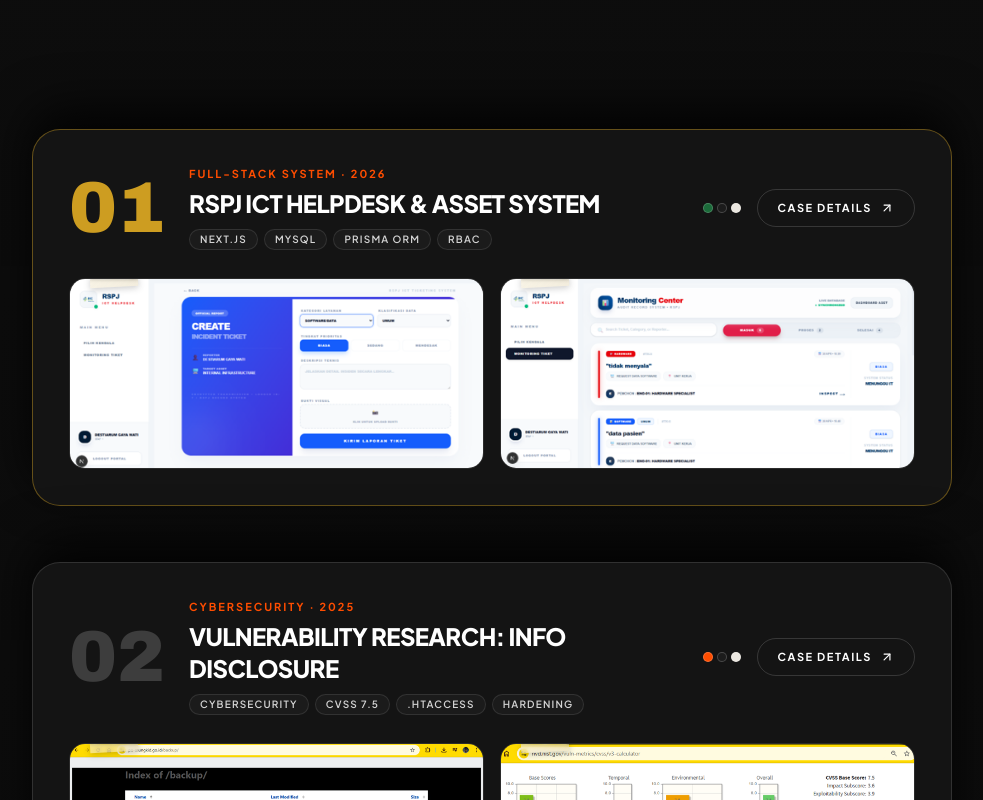
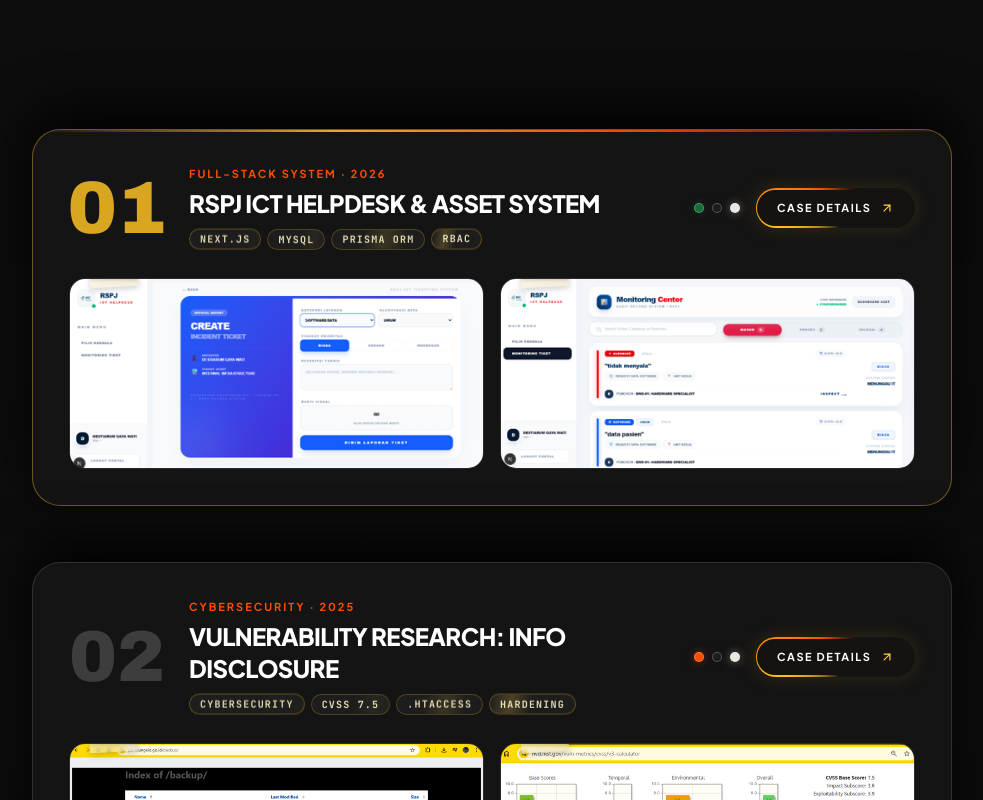
Before and after one commit to sogiahmad/portfolio-v3, a Next.js app: page / in a window 1280 px wide. Shown: the part 3140-3940 px from the top of the page, without its empty margins (148-1131 px from the left). Built offline with nearby package versions, Linux system fonts and the light colour scheme.

Commit message:
feat: add animated tags, color-cycling dots, and orbiting border on case details

```diff
--- a/src/components/ProjectsStack.tsx
+++ b/src/components/ProjectsStack.tsx
@@ -18,6 +18,8 @@ const STRIP_ITEMS = [
   "RSPJ · MEGA BAJA · DIMSKUY",
 ];
 
+const FALLBACK_THREE_DOTS = ["#10B981", "#FBBF24", "#FF4D00"];
+
 function matchesProjectFilter(
   project: ProjectItem,
   filter: ProjectFilter
@@ -30,6 +32,18 @@ function matchesProjectFilter(
   return !cat.includes("SECURITY") && !cat.includes("CYBER");
 }
 
+function getThreeDistinctDots(palette?: string[]): string[] {
+  const base = Array.isArray(palette) ? palette.filter(Boolean) : [];
+  const result = [...base];
+  for (const fb of FALLBACK_THREE_DOTS) {
+    if (result.length >= 3) break;
+    if (!result.includes(fb)) {
+      result.push(fb);
+    }
+  }
+  return result.slice(0, 3);
+}
+
 export default function ProjectsStack() {
   const containerRef = useRef<HTMLElement>(null);
   const cardsRef = useRef<(HTMLDivElement | null)[]>([]);
@@ -38,6 +52,10 @@ export default function ProjectsStack() {
   );
   const [activeFilter, setActiveFilter] = useState<ProjectFilter>("all");
   const [activeCardIdx, setActiveCardIdx] = useState(0);
+  const [filterAnimTick, setFilterAnimTick] = useState(0);
+  const [cardSpotlights, setCardSpotlights] = useState<
+    Record<string, { x: number; y: number; active: boolean }>
+  >({});
 
   const visibleProjects = PROJECTS_DATA.filter((proj) =>
     matchesProjectFilter(proj, activeFilter)
@@ -90,6 +108,37 @@ export default function ProjectsStack() {
     return () => ctx.revert();
   }, [activeFilter]);
 
+  const handleCardMouseMove = (
+    e: React.MouseEvent<HTMLDivElement>,
+    projectId: string
+  ) => {
+    const rect = e.currentTarget.getBoundingClientRect();
+    const x = Math.max(
+      0,
+      Math.min(100, ((e.clientX - rect.left) / rect.width) * 100)
+    );
+    const y = Math.max(
+      0,
+      Math.min(100, ((e.clientY - rect.top) / rect.height) * 100)
+    );
+
+    setCardSpotlights((prev) => ({
+      ...prev,
+      [projectId]: { x, y, active: true },
+    }));
+  };
+
+  const handleCardMouseLeave = (projectId: string) => {
+    setCardSpotlights((prev) => ({
+      ...prev,
+      [projectId]: {
+        x: prev[projectId]?.x ?? 50,
+        y: prev[projectId]?.y ?? 20,
+        active: false,
+      },
+    }));
+  };
+
   return (
     <section
       id="projects"
@@ -114,7 +163,11 @@ export default function ProjectsStack() {
           <div className="inline-flex items-center gap-2 font-sans font-bold text-[11px] tracking-[0.2em] text-neutral-400 uppercase mb-3">
             <span className="w-2 h-2 rounded-full bg-accent animate-pulse" />
             <span>SELECTED WORK · V.3</span>
-            <span className="text-amber-400 font-mono">
+            <span
+              key={`counter-${activeFilter}-${safeActiveIdx}`}
+              style={{ animation: "counterPop 0.28s ease-out" }}
+              className="text-amber-400 font-mono"
+            >
               · 0{safeActiveIdx + 1} / 0{listToRender.length}
             </span>
           </div>
@@ -139,10 +192,11 @@ export default function ProjectsStack() {
                   onClick={() => {
                     setActiveFilter(tab.key);
                     setActiveCardIdx(0);
+                    setFilterAnimTick((prev) => prev + 1);
                   }}
                   className={`inline-flex items-center gap-1.5 px-4 py-1.5 rounded-full font-mono text-[10px] font-bold tracking-[0.14em] uppercase transition-all duration-200 cursor-pointer ${
                     isSelected
-                      ? "bg-amber-400 text-obsidian shadow-[0_0_18px_rgba(251,191,36,0.3)]"
+                      ? "bg-amber-400 text-obsidian shadow-[0_0_18px_rgba(251,191,36,0.3)] scale-[1.02]"
                       : "bg-white/[0.04] text-neutral-300 hover:text-amber-300 border border-white/10"
                   }`}
                 >
@@ -156,30 +210,67 @@ export default function ProjectsStack() {
       </div>
 
       {/* Container Kartu Ramping di Tengah */}
-      <div className="relative z-10 max-w-[920px] mx-auto">
+      <div
+        key={`list-${activeFilter}-${filterAnimTick}`}
+        className="relative z-10 max-w-[920px] mx-auto"
+      >
         <div className="relative space-y-10 md:space-y-14 pb-8">
           {listToRender.map((project, index) => {
             const topOffset = 88 + index * 20;
             const isCurrentCard = index === safeActiveIdx;
+            const spot = cardSpotlights[project.id];
+            const threeDots = getThreeDistinctDots(project.palette);
+
             return (
               <div
                 key={project.id}
                 ref={(el) => {
                   cardsRef.current[index] = el;
                 }}
-                style={{ top: `${topOffset}px` }}
-                className={`sticky rounded-[1.75rem] bg-[#141414] border p-6 sm:p-8 md:p-9 shadow-[0_-18px_50px_rgba(0,0,0,0.85)] transition-colors duration-300 will-change-transform ${
+                onMouseMove={(e) => handleCardMouseMove(e, project.id)}
+                onMouseLeave={() => handleCardMouseLeave(project.id)}
+                style={{
+                  top: `${topOffset}px`,
+                  animation: `projectCardReveal 0.48s cubic-bezier(0.22, 1, 0.36, 1) ${Math.min(index * 0.08, 0.24)}s both`,
+                }}
+                className={`group/card relative sticky rounded-[1.75rem] bg-[#141414] border p-6 sm:p-8 md:p-9 shadow-[0_-18px_50px_rgba(0,0,0,0.85)] transition-colors duration-300 will-change-transform overflow-hidden ${
                   isCurrentCard
-                    ? "border-amber-400/35"
+                    ? "border-amber-400/40"
                     : "border-white/[0.12] hover:border-white/25"
                 }`}
               >
+                {/* Garis Kilau Emas / Oranye Tipis di Tepi Atas Card Aktif */}
+                <div
+                  aria-hidden="true"
+                  style={{
+                    background:
+                      "linear-gradient(90deg, transparent, #FBBF24, #FF4D00, transparent)",
+                  }}
+                  className={`pointer-events-none absolute top-0 inset-x-0 h-[2px] transition-opacity duration-300 ${
+                    isCurrentCard
+                      ? "opacity-90"
+                      : "opacity-0 group-hover/card:opacity-60"
+                  }`}
+                />
+
+                {/* Spotlight Cahaya Halus Mengikuti Kursor di Dalam Card */}
+                <div
+                  aria-hidden="true"
+                  style={{
+                    opacity: spot?.active ? 1 : 0,
+                    background: `radial-gradient(360px circle at ${spot?.x ?? 50}% ${spot?.y ?? 20}%, rgba(251, 191, 36, 0.09), rgba(255, 77, 0, 0.04) 40%, transparent 72%)`,
+                  }}
+                  className="pointer-events-none absolute inset-0 transition-opacity duration-300 z-0"
+                />
+
                 {/* Compact Precision Header */}
-                <div className="flex flex-col lg:flex-row lg:items-center justify-between gap-5">
+                <div className="relative z-10 flex flex-col lg:flex-row lg:items-center justify-between gap-5">
                   <div className="flex items-start sm:items-center gap-5 md:gap-6">
                     <span
-                      className={`font-display text-5xl sm:text-6xl md:text-7xl leading-none select-none shrink-0 transition-colors duration-300 ${
-                        isCurrentCard ? "text-amber-400/80" : "text-[#3D3D3D]"
+                      className={`font-display text-5xl sm:text-6xl md:text-7xl leading-none select-none shrink-0 transition-all duration-300 ${
+                        isCurrentCard
+                          ? "text-amber-400/85 scale-[1.03]"
+                          : "text-[#3D3D3D] group-hover/card:text-amber-300/50"
                       }`}
                     >
                       {project.number}
@@ -192,47 +283,76 @@ export default function ProjectsStack() {
                       <h3 className="mt-1 font-sans font-extrabold text-lg sm:text-xl md:text-2xl text-white tracking-tight uppercase">
                         {project.title}
                       </h3>
+
+                      {/* Sub / Tags dengan Animasi Gerak Seperti About & Services */}
                       <div className="mt-2.5 flex flex-wrap gap-1.5">
-                        {project.tags.map((tag) => (
+                        {project.tags.map((tag, tIdx) => (
                           <span
                             key={tag}
-                            className="font-sans font-semibold text-[10px] tracking-[0.12em] uppercase px-2.5 py-0.5 rounded-full bg-white/[0.03] border border-white/10 text-neutral-300"
+                            style={{
+                              animation: `subTagMotion 3.2s ease-in-out ${tIdx * 0.35}s infinite`,
+                            }}
+                            className="relative overflow-hidden font-mono font-bold text-[10px] tracking-[0.12em] uppercase px-2.5 py-0.5 rounded-full bg-white/[0.04] border border-amber-400/25 text-amber-100/90 hover:text-amber-300 hover:border-amber-400/65 hover:-translate-y-0.5 transition-all duration-200 cursor-default"
                           >
-                            {tag}
+                            <span
+                              aria-hidden="true"
+                              style={{
+                                animation: `subTagShimmer 3.6s ease-in-out ${tIdx * 0.45}s infinite`,
+                              }}
+                              className="pointer-events-none absolute inset-y-0 -left-full w-1/2 -skew-x-12 bg-gradient-to-r from-transparent via-amber-300/25 to-transparent"
+                            />
+                            <span className="relative z-10">{tag}</span>
                           </span>
                         ))}
                       </div>
                     </div>
                   </div>
 
-                  {/* Right Actions */}
-                  <div className="flex items-center gap-3 self-start lg:self-center shrink-0">
+                  {/* Right Actions: 3 Titik Beda Warna Gonta-Ganti + Tombol CASE DETAILS */}
+                  <div className="flex items-center gap-3.5 self-start lg:self-center shrink-0">
+                    {/* 3 Titik Berbeda Warna dengan Gerakan & Gonta-Ganti Warna */}
                     <div
-                      title="Project Color Swatch"
-                      className="hidden sm:flex items-center gap-1 mr-1"
+                      title="Color Cycle Indicators"
+                      className="hidden sm:flex items-center gap-2 mr-0.5"
                     >
-                      {project.palette.map((hex) => (
+                      {threeDots.map((hex, dIdx) => (
                         <span
-                          key={hex}
-                          className="w-2.5 h-2.5 rounded-full border border-white/20"
-                          style={{ backgroundColor: hex }}
+                          key={`${project.id}-dot-${dIdx}`}
+                          style={{
+                            backgroundColor: hex,
+                            boxShadow: `0 0 8px ${hex}66`,
+                            animation: `threeDotWave 2.2s ease-in-out ${dIdx * 0.32}s infinite, dotHueCycle 6.6s linear ${dIdx * 1.1}s infinite`,
+                          }}
+                          className="w-2.5 h-2.5 rounded-full border border-white/25"
                         />
                       ))}
                     </div>
 
+                    {/* Tombol CASE DETAILS dengan Efek Border Berputar Mengelilingi (seperti DEPLOY MODULE) */}
+                    <div className="relative rounded-full p-[1.5px] overflow-hidden shadow-[0_0_20px_rgba(251,191,36,0.14)] hover:shadow-[0_0_28px_rgba(255,77,0,0.35)] transition-shadow duration-300">
+                      <span
+                        aria-hidden="true"
+                        style={{
+                          animation: "caseOrbitSpin 2.8s linear infinite",
+                          background:
+                            "conic-gradient(from 0deg, transparent 0%, #FBBF24 22%, #FF4D00 42%, transparent 66%)",
+                        }}
+                        className="pointer-events-none absolute -inset-8 block"
+                      />
                       <button
                         type="button"
                         onClick={() => setSelectedProject(project)}
-                      className="group inline-flex items-center gap-2 px-5 py-2.5 rounded-full border border-white/15 hover:border-accent hover:bg-accent text-white font-sans font-bold text-[11px] tracking-[0.14em] uppercase transition-all duration-300 cursor-pointer"
+                        className="group relative z-10 inline-flex items-center gap-2 px-5 py-2.5 rounded-full bg-[#151210] hover:bg-accent text-white font-sans font-bold text-[11px] tracking-[0.14em] uppercase transition-colors duration-300 cursor-pointer"
                       >
                         <span>CASE DETAILS</span>
-                      <ArrowUpRight className="w-3.5 h-3.5 transition-transform group-hover:translate-x-0.5 group-hover:-translate-y-0.5" />
+                        <ArrowUpRight className="w-3.5 h-3.5 text-amber-300 group-hover:text-white transition-transform group-hover:translate-x-0.5 group-hover:-translate-y-0.5" />
                       </button>
+                    </div>
                   </div>
                 </div>
 
                 {/* 2-Column Pure Image Tanpa Bezel Hitam, Fit Sesuai Rasio Asli & Rounded */}
-                <div className="mt-7 grid grid-cols-1 md:grid-cols-2 gap-4 items-start">
+                <div className="relative z-10 mt-7 grid grid-cols-1 md:grid-cols-2 gap-4 items-start">
                   {project.images.map((imgSrc, sIdx) => (
                     <div
                       key={sIdx}
@@ -250,7 +370,9 @@ export default function ProjectsStack() {
                             target.src = target.src.replace(/\.jpg$/, ".jpeg");
                           }
                         }}
-                        className="w-full h-auto block transition-transform duration-500 group-hover:scale-[1.03]"
+                        className={`w-full h-auto block transition-transform duration-700 ease-out group-hover:scale-[1.04] ${
+                          isCurrentCard ? "scale-[1.012]" : "scale-100"
+                        }`}
                       />
 
                       <div className="absolute inset-x-0 bottom-0 bg-gradient-to-t from-black/85 via-black/40 to-transparent px-4 py-3 opacity-0 group-hover:opacity-100 transition-opacity duration-300">
@@ -266,9 +388,9 @@ export default function ProjectsStack() {
           })}
         </div>
 
-        {/* Strip Marquee Kecil di Bagian Bawah Section (Ala Referensi Video) */}
-        <div className="mt-10 rounded-full bg-white/[0.03] border border-white/10 py-2.5 overflow-hidden select-none">
-          <div className="flex w-max animate-marquee-left items-center">
+        {/* Strip Marquee Kecil di Bagian Bawah Section (Pause saat Hover) */}
+        <div className="group/marquee mt-10 rounded-full bg-white/[0.03] hover:border-amber-400/25 border border-white/10 py-2.5 overflow-hidden select-none transition-colors">
+          <div className="flex w-max animate-marquee-left group-hover/marquee:[animation-play-state:paused] items-center">
             {[...STRIP_ITEMS, ...STRIP_ITEMS, ...STRIP_ITEMS].map(
               (item, idx) => (
                 <div key={idx} className="flex items-center gap-5 pr-5 shrink-0">
@@ -287,12 +409,26 @@ export default function ProjectsStack() {
       {selectedProject && (
         <div
           onClick={() => setSelectedProject(null)}
+          style={{ animation: "modalBackdropFade 0.22s ease-out forwards" }}
           className="fixed inset-0 z-50 bg-black/80 backdrop-blur-sm flex items-center justify-center p-4"
         >
           <div
             onClick={(e) => e.stopPropagation()}
-            className="relative w-full max-w-2xl rounded-3xl bg-[#161616] border border-white/15 p-6 sm:p-9 text-white shadow-2xl"
+            style={{
+              animation:
+                "modalCardPop 0.3s cubic-bezier(0.22, 1, 0.36, 1) forwards",
+            }}
+            className="relative w-full max-w-2xl rounded-3xl bg-[#161616] border border-white/15 p-6 sm:p-9 text-white shadow-2xl overflow-hidden"
           >
+            <div
+              aria-hidden="true"
+              style={{
+                background:
+                  "linear-gradient(90deg, transparent, #FBBF24, #FF4D00, transparent)",
+              }}
+              className="absolute top-0 inset-x-0 h-[2px] opacity-85"
+            />
+
             <button
               type="button"
               onClick={() => setSelectedProject(null)}
@@ -358,6 +494,107 @@ export default function ProjectsStack() {
           </div>
         </div>
       )}
+
+      <style jsx>{`
+        @keyframes projectCardReveal {
+          0% {
+            opacity: 0;
+            transform: translateY(16px) scale(0.985);
+          }
+          100% {
+            opacity: 1;
+            transform: translateY(0) scale(1);
+          }
+        }
+
+        @keyframes counterPop {
+          0% {
+            opacity: 0.35;
+            transform: translateY(-4px);
+          }
+          100% {
+            opacity: 1;
+            transform: translateY(0);
+          }
+        }
+
+        @keyframes subTagMotion {
+          0%,
+          100% {
+            transform: translateY(0px);
+            border-color: rgba(251, 191, 36, 0.22);
+          }
+          50% {
+            transform: translateY(-2px);
+            border-color: rgba(251, 191, 36, 0.58);
+          }
+        }
+
+        @keyframes subTagShimmer {
+          0% {
+            transform: translateX(0%) skewX(-12deg);
+            opacity: 0;
+          }
+          35% {
+            opacity: 1;
+          }
+          100% {
+            transform: translateX(340%) skewX(-12deg);
+            opacity: 0;
+          }
+        }
+
+        @keyframes threeDotWave {
+          0%,
+          100% {
+            transform: translateY(0px) scale(1);
+          }
+          50% {
+            transform: translateY(-3px) scale(1.25);
+          }
+        }
+
+        @keyframes dotHueCycle {
+          0% {
+            filter: hue-rotate(0deg);
+          }
+          50% {
+            filter: hue-rotate(95deg);
+          }
+          100% {
+            filter: hue-rotate(0deg);
+          }
+        }
+
+        @keyframes caseOrbitSpin {
+          from {
+            transform: rotate(0deg);
+          }
+          to {
+            transform: rotate(360deg);
+          }
+        }
+
+        @keyframes modalBackdropFade {
+          0% {
+            opacity: 0;
+          }
+          100% {
+            opacity: 1;
+          }
+        }
+
+        @keyframes modalCardPop {
+          0% {
+            opacity: 0;
+            transform: translateY(14px) scale(0.96);
+          }
+          100% {
+            opacity: 1;
+            transform: translateY(0) scale(1);
+          }
+        }
+      `}</style>
     </section>
   );
 }
```
Lines whose indentation alone changed are shown as unchanged.
